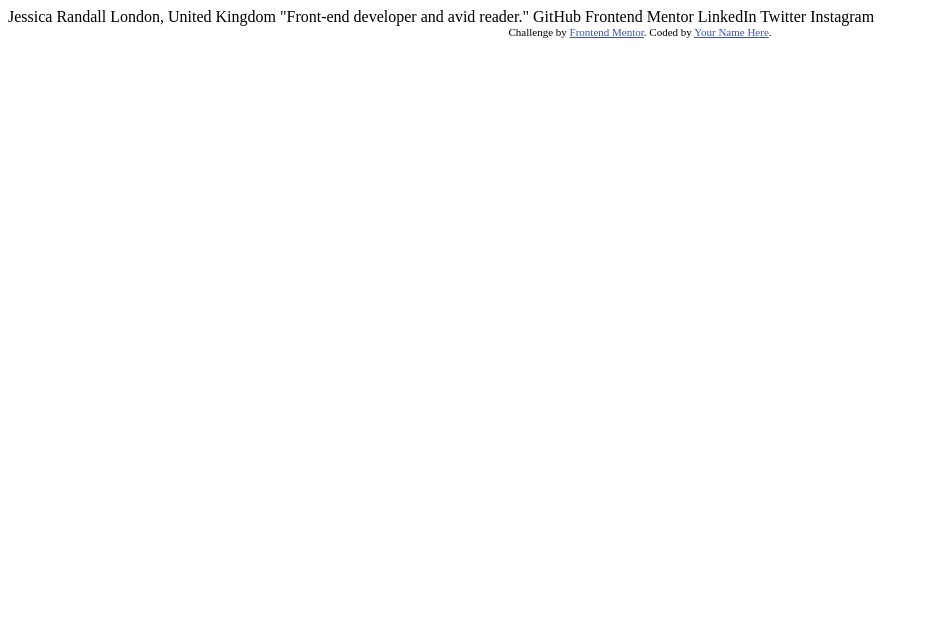
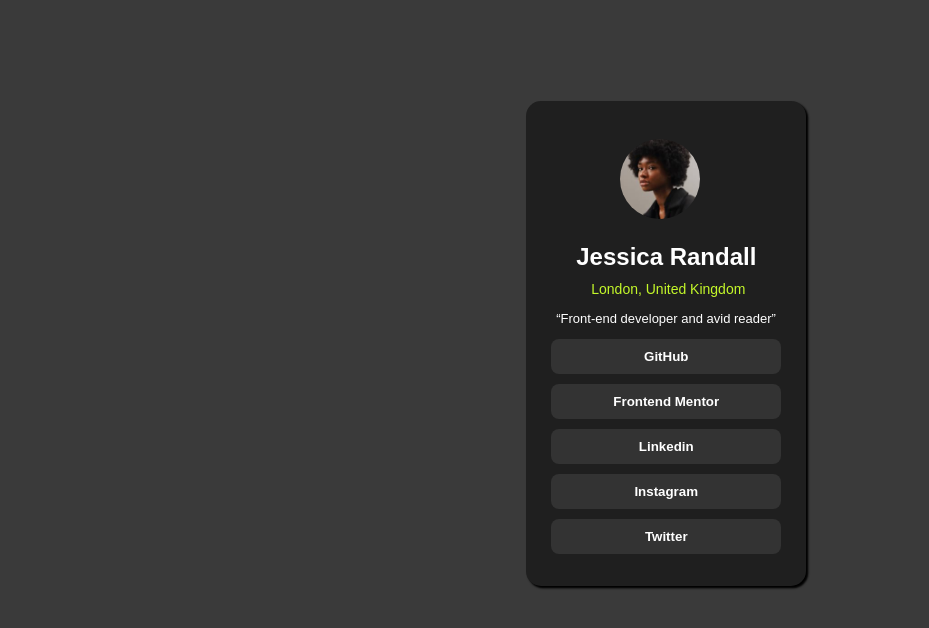
Before and after one commit to arshia-RHI/Profile, a plain HTML site: page profile/index.html in a window 1280 px wide. Shown: the whole page, without its empty margins (0-929 px from the left). Drawn offline with Linux system fonts and the light colour scheme; files whose address does not match are found by name.

Commit message:
Add files via upload

```diff
--- a/profile/index.html
+++ b/profile/index.html
@@ -1,34 +1,36 @@
 <!DOCTYPE html>
 <html lang="en">
 <head>
-  <meta charset="UTF-8">
-  <meta name="viewport" content="width=device-width, initial-scale=1.0"> <!-- displays site properly based on user's device -->
-
-  <link rel="icon" type="image/png" sizes="32x32" href="./assets/images/favicon-32x32.png">
-
-  <title>Frontend Mentor | Social links profile</title>
-
-  <!-- Feel free to remove these styles or customise in your own stylesheet 👍 -->
-  <style>
-    .attribution { font-size: 11px; text-align: center; }
-    .attribution a { color: hsl(228, 45%, 44%); }
-  </style>
+    <meta charset="UTF-8">
+    <meta name="viewport" content="width=device-width, initial-scale=1.0">
+    <title>Profile</title>
+    <link rel="stylesheet" href="style.css">
 </head>
 <body>
+    <aside class="a1">
+        <img class="i1" src="C:\Users\ACER\Desktop\avatar-jessica.jpeg">
+        <h2 class="h1">Jessica Randall</h2>
+        <p class="p1">London, United Kingdom</p>
+        <p class="p2"><q>Front-end developer and avid reader</q></p>
+        <div>
+            <a href="https://github.com/" target="_blank"><button class="b1">GitHub</button></a>
+        </div>
 
-  Jessica Randall
-  London, United Kingdom
-  "Front-end developer and avid reader."
+        <div>
+            <a href="https://www.frontendmentor.io/" target="_blank"><button class="b2">Frontend Mentor</button></a>
+        </div>
 
-  GitHub
-  Frontend Mentor
-  LinkedIn
-  Twitter
-  Instagram
+        <div>
+            <a href="https://www.linkedin.com/" target="_blank"><button class="b3">Linkedin</button></a>
+        </div>
 
-  <div class="attribution">
-    Challenge by <a href="https://www.frontendmentor.io?ref=challenge" target="_blank">Frontend Mentor</a>.
-    Coded by <a href="#">Your Name Here</a>.
-  </div>
+        <div>
+            <a href="https://www.instagram.com/accounts/login/?hl=en" target="_blank"><button class="b4">Instagram</button></a>
+        </div>
+
+        <div>
+            <a href="https://twitter.com/?lang=en" target="_blank"><button class="b5">Twitter</button></a>
+        </div>
+    </aside>
 </body>
 </html>
```
